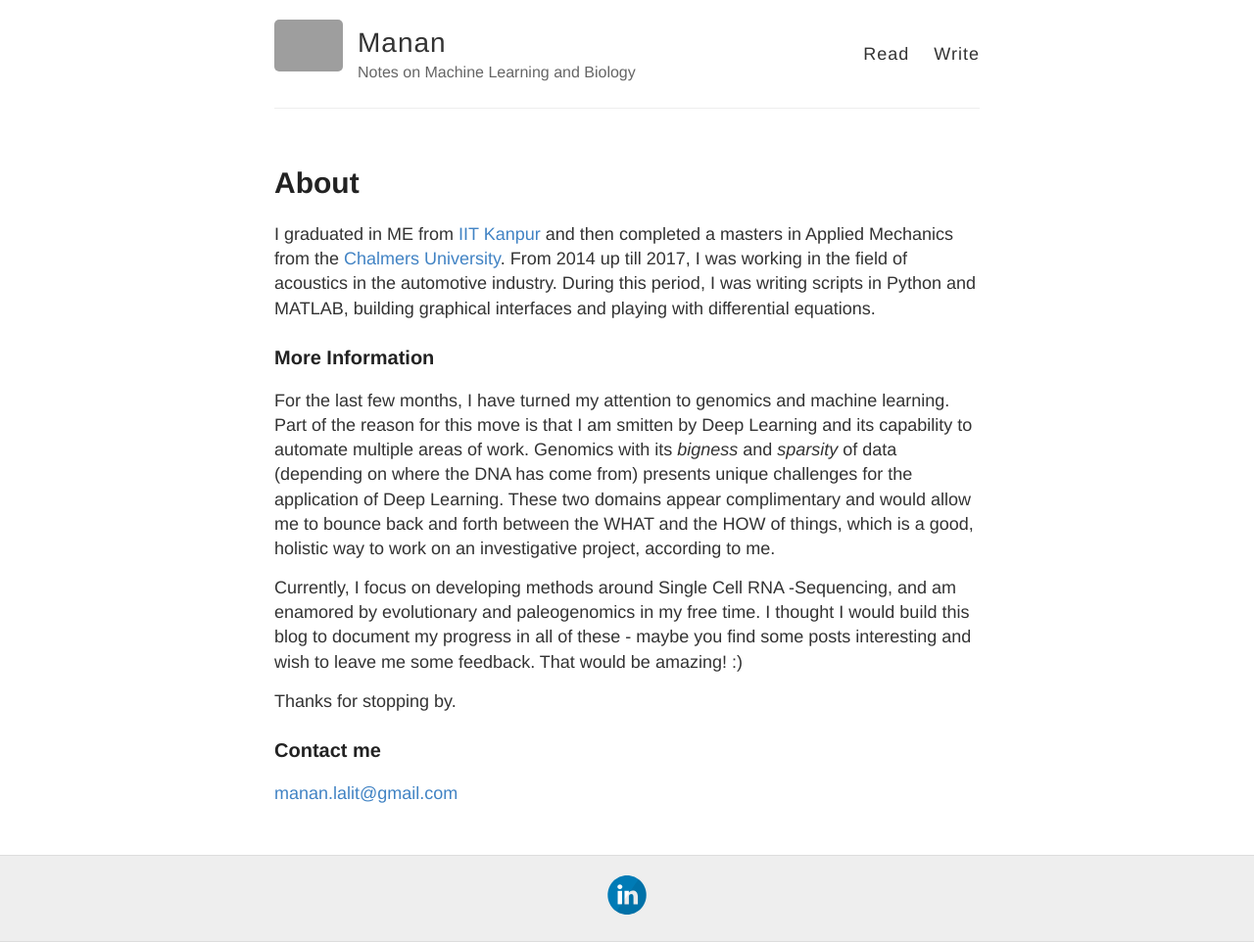
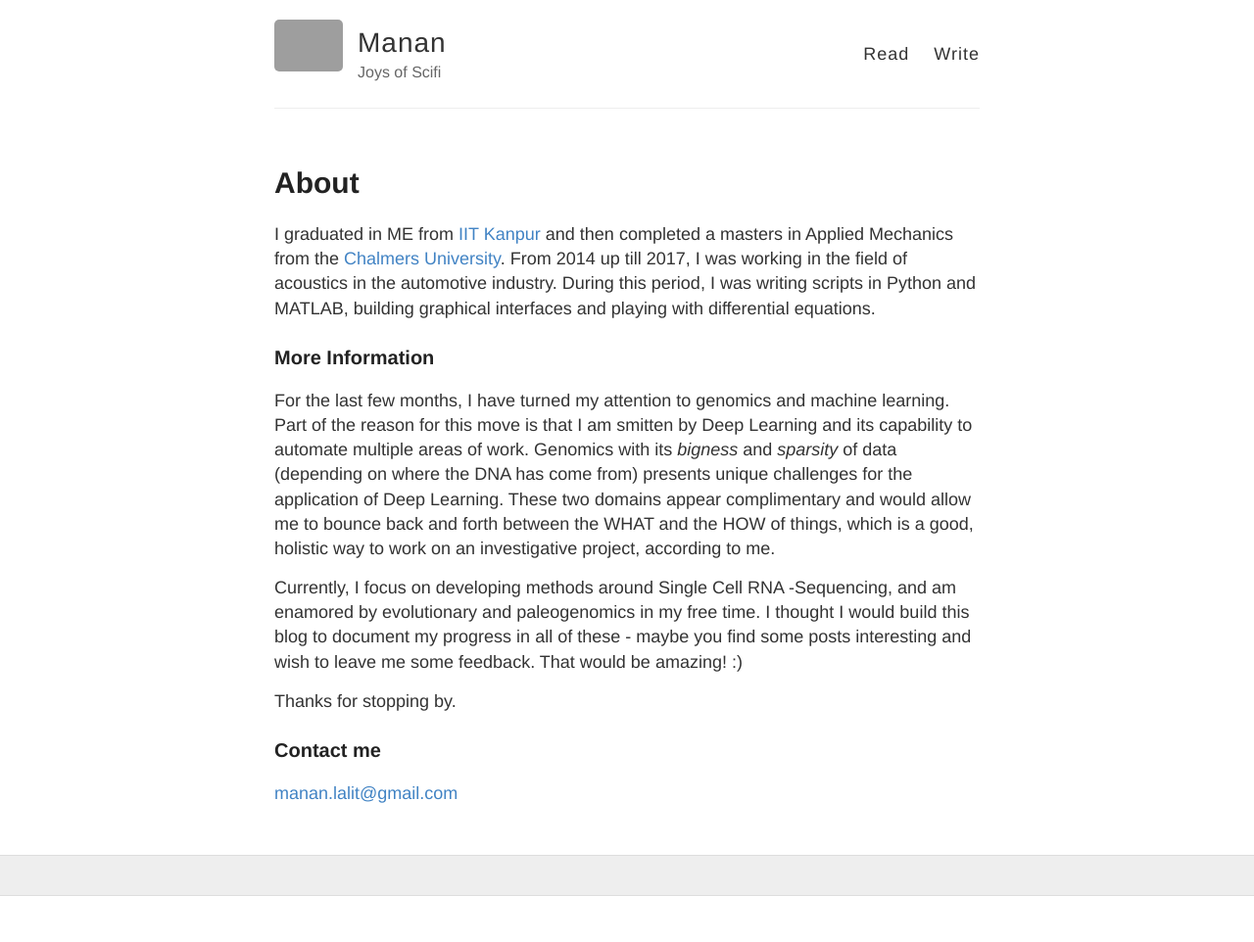
Before and after one commit to MLbyML/Addons, a Jekyll site: the page built from about.md, in a window 1280 px wide. Shown: the whole page at 98% size. Built offline with Jekyll 4.4.1, drawn with Linux system fonts in a browser that asks for light colours; after the commit the page ends 915 px from its top, so only the background shows below that; grey boxes are pictures that could not be loaded.

Commit message:
Update description

```diff
--- a/_config.yml
+++ b/_config.yml
@@ -6,7 +6,7 @@
 name: Manan
 
 # Short bio or description (displayed in the header)
-description: Notes on Machine Learning and Biology
+description: Joys of Scifi
 
 # URL of your avatar or profile pic (you could use your GitHub profile pic)
 avatar: https://raw.githubusercontent.com/barryclark/jekyll-now/master/images/jekyll-logo.png
@@ -23,7 +23,7 @@ footer-links:
   flickr:
   github:
   instagram:
-  linkedin: manan-lalit-79324963/
+  linkedin:
   pinterest:
   rss: # just type anything here for a working RSS icon
   twitter:
```
